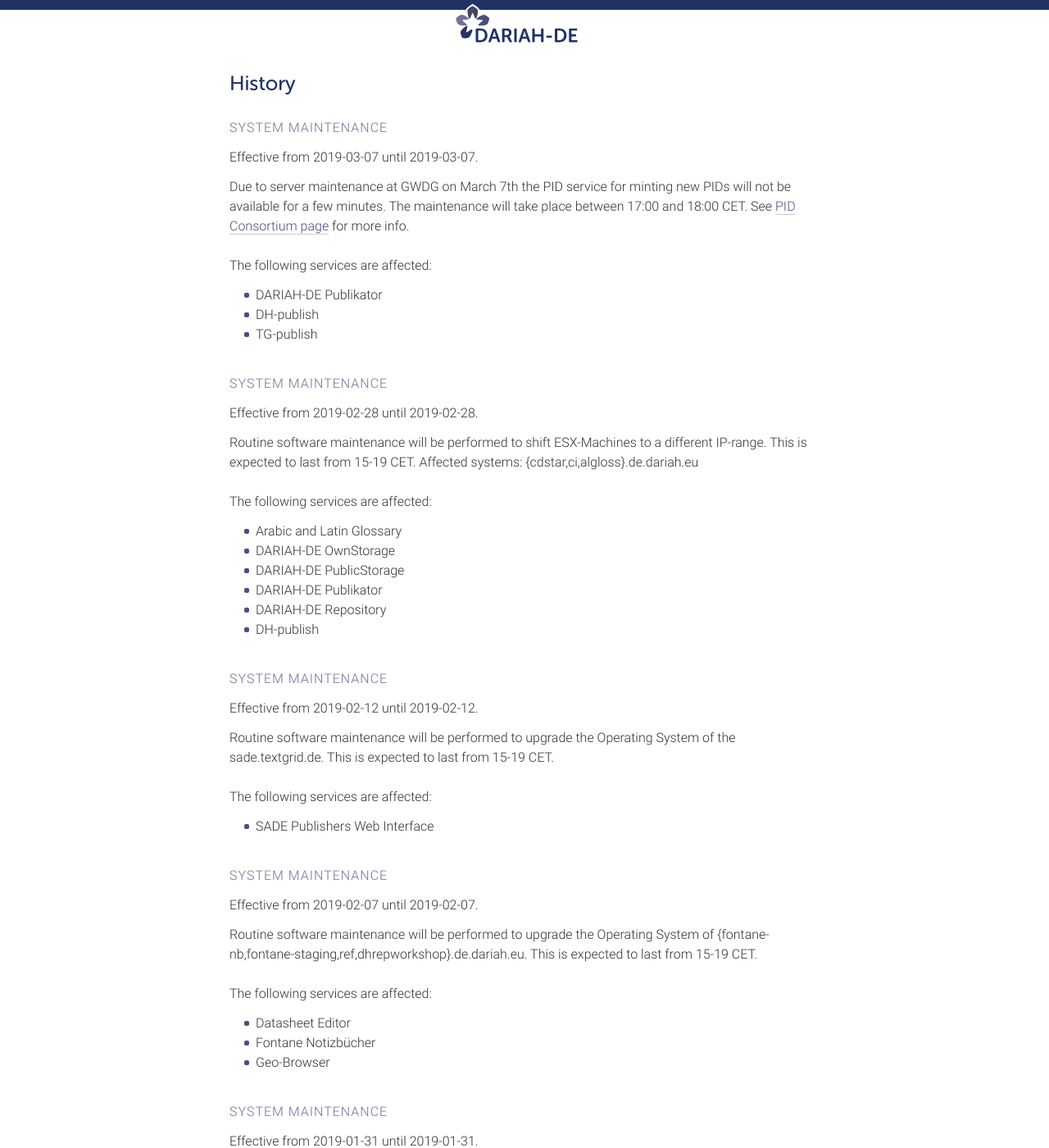
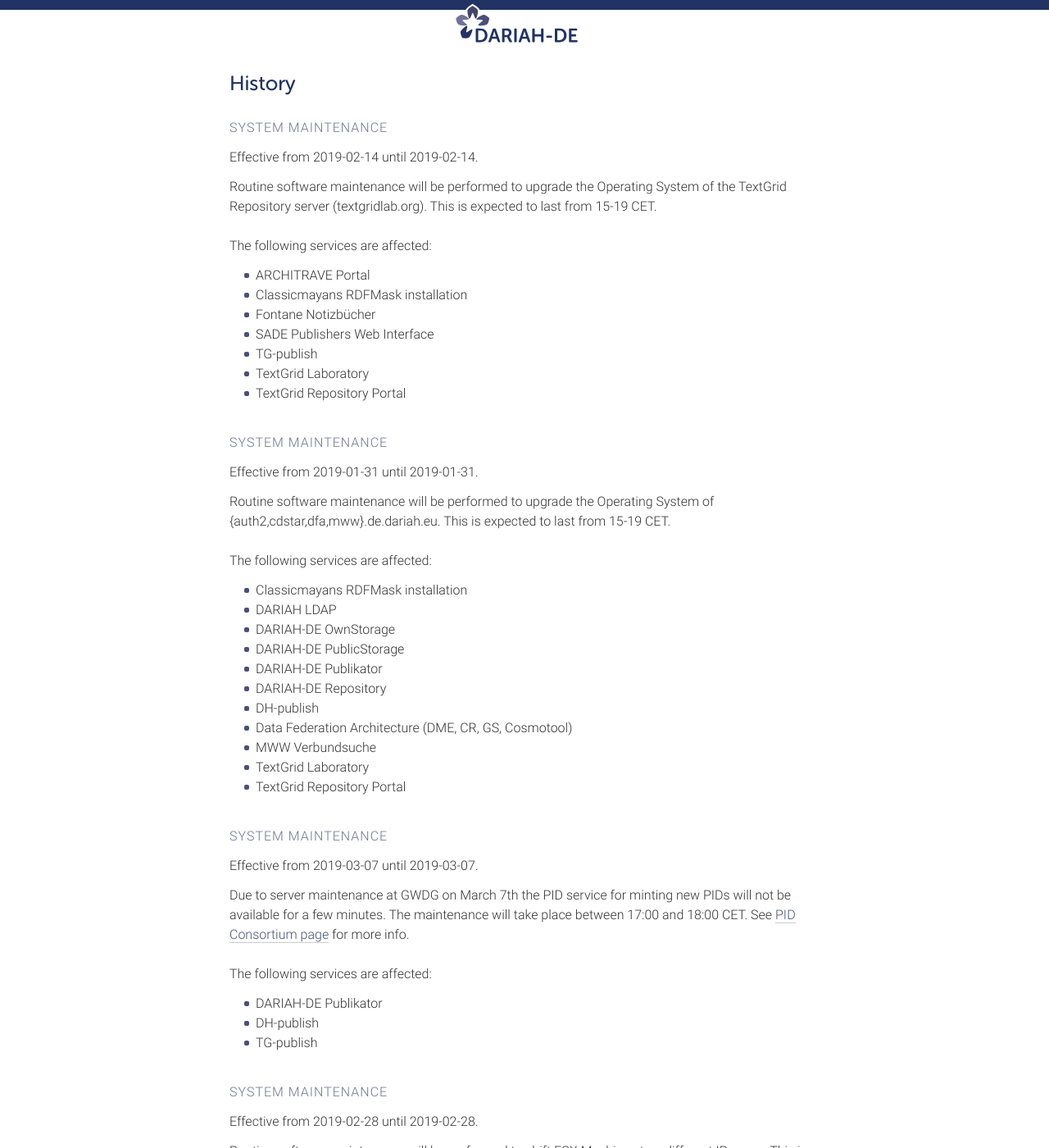
Before and after one commit to DARIAH-DE/status, a Jekyll site: the page built from history.md, in a window 1280 px wide and 1400 px high. Shown: the whole window at 82% size. Built offline with Jekyll 4.4.1, drawn with Linux system fonts in a browser that asks for light colours; our own code applies the rules of GitHub Pages for plain Markdown files.

Commit message:
Update history.yaml

```diff
--- a/_data/history.yaml
+++ b/_data/history.yaml
@@ -1,4 +1,21 @@
 ---
+- title: 'System Maintenance'
+  date_start: '2019-02-14'
+  date_end: '2019-02-14'
+  description: 'Routine software maintenance will be performed to upgrade the Operating System of the TextGrid Repository server (textgridlab.org). This is expected to last from 15-19 CET.'
+  affected:
+    - '/servers/textgrid-esx2'
+- title: 'System Maintenance'
+  date_start: '2019-01-31'
+  date_end: '2019-01-31'
+  description: 'Routine software maintenance will be performed to upgrade the Operating System of {auth2,cdstar,dfa,mww}.de.dariah.eu. This is expected to last from 15-19 CET.'
+  affected:
+    - '/servers/auth2'
+    - '/servers/cdstar'
+    - '/services/dfa'
+    - '/services/mww'
+    - '/services/tgrep'
+    - '/services/tglab'
 - title: 'System Maintenance'
   date_start: '2019-03-07'
   date_end: '2019-03-07'
```
